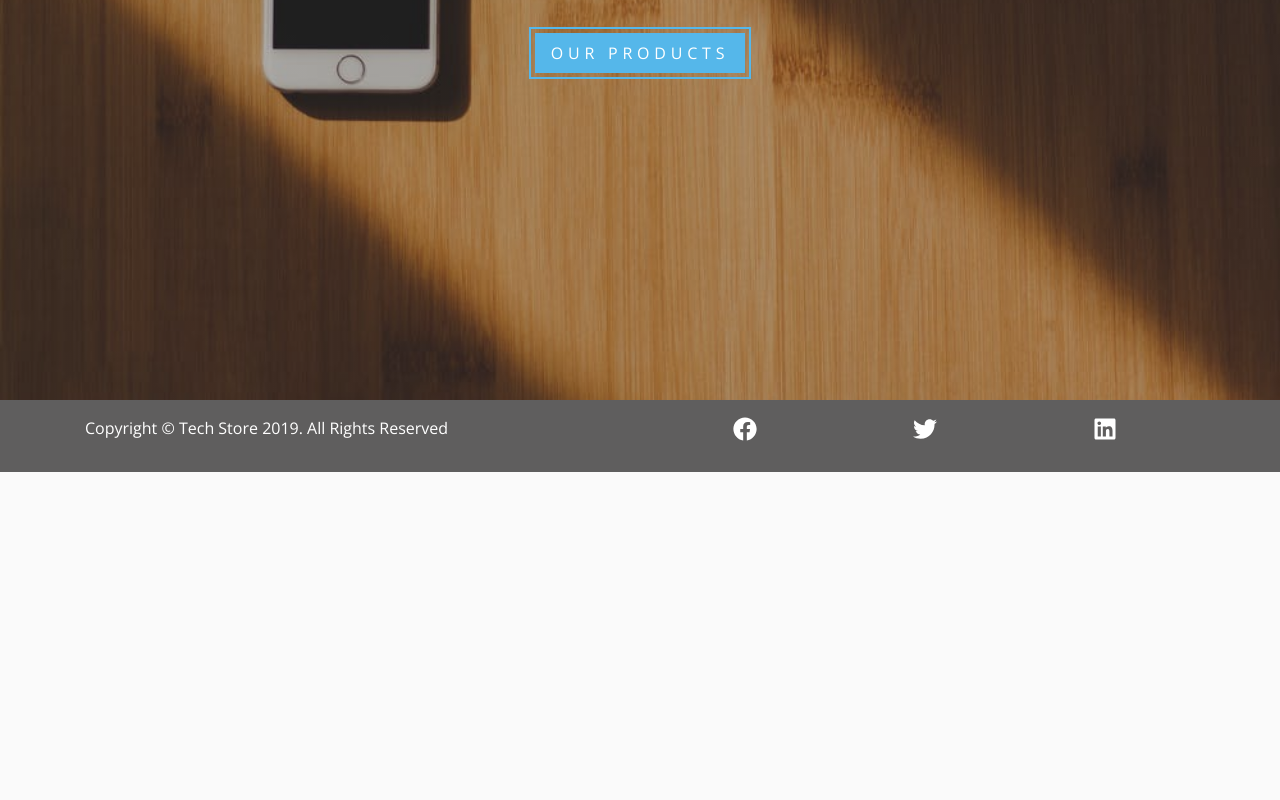
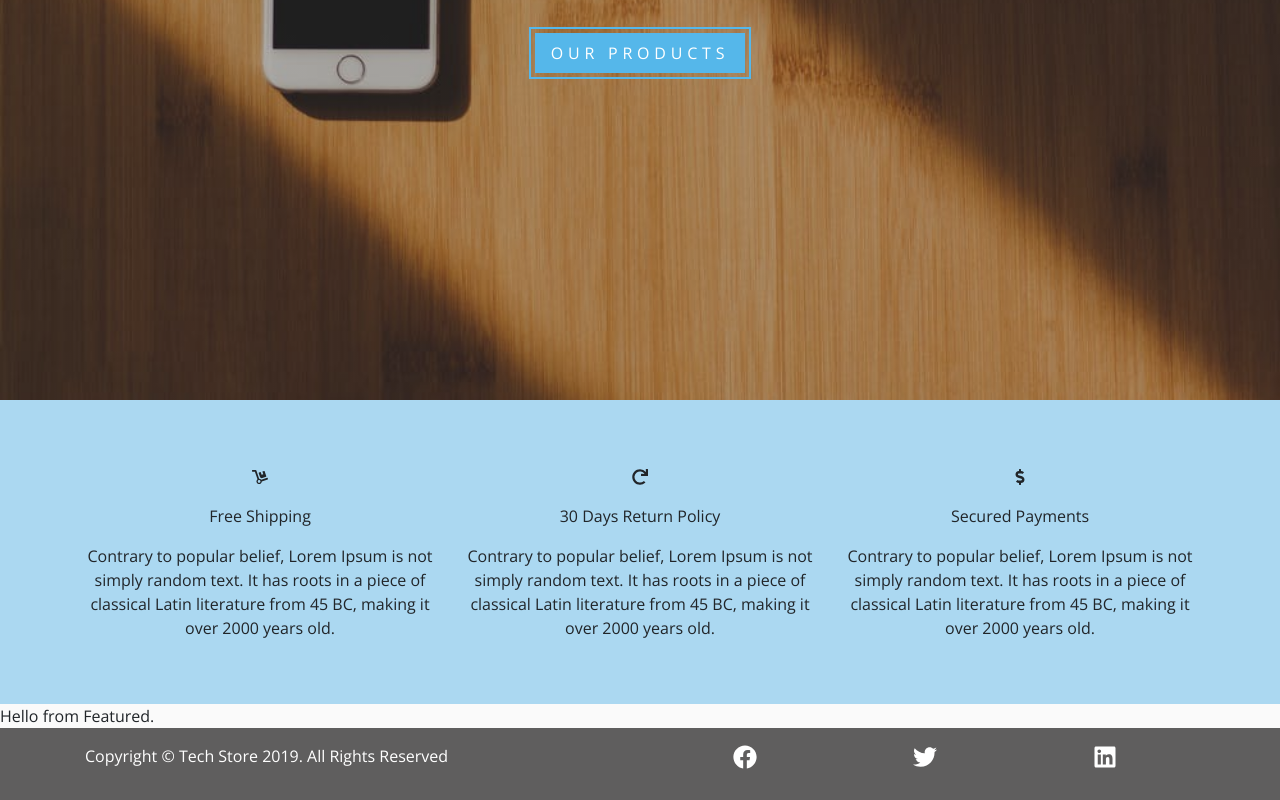
Before and after one commit to haveeru/react-tech-store, a React (Create React App) app: page / in a window 1280 px wide. Shown: the part 461-1261 px from the top of the page. Before the commit the page ends 933 px from the top, so only its background shows below. Built offline with nearby package versions, Linux system fonts and the light colour scheme.

Commit message:
home page services

```diff
--- /dev/null
+++ b/src/components/HomePage/Featured.js
@@ -0,0 +1,11 @@
+import React from 'react';
+
+const Featured = () => {
+    return (
+        <div>
+            Hello from Featured.
+        </div>
+    );
+};
+
+export default Featured;
--- /dev/null
+++ b/src/components/HomePage/Services.js
@@ -0,0 +1,69 @@
+import React, { Component } from 'react';
+import styled from 'styled-components';
+import {FaDolly, FaRedo, FaDollarSign } from 'react-icons/fa';
+
+class Services extends Component {
+    state = {
+        serivices: [
+            {
+               id: 1,
+               icon: <FaDolly />,
+               title: 'free shipping',
+               text: 'Contrary to popular belief, Lorem Ipsum is not simply random text. It has roots in a piece of classical Latin literature from 45 BC, making it over 2000 years old. '
+            },
+            {
+                id: 2,
+                icon: <FaRedo />,
+                title: '30 days return policy',
+                text: 'Contrary to popular belief, Lorem Ipsum is not simply random text. It has roots in a piece of classical Latin literature from 45 BC, making it over 2000 years old. '
+             },
+             {
+                id: 3,
+                icon: <FaDollarSign />,
+                title: 'secured payments',
+                text: 'Contrary to popular belief, Lorem Ipsum is not simply random text. It has roots in a piece of classical Latin literature from 45 BC, making it over 2000 years old. '
+             }
+        ]
+    }
+
+    render() {
+
+        return (
+            <ServicesWrapper className="py-5">
+                <div className="container">
+                    <div className="row">
+                        {this.state.serivices.map(item=>{
+                            return <div
+                                className="col-10 mx-auto col-sm-6 col-md-4 text-center my-3"
+                                key={item.id}
+                            >
+                                <div className="services-icon">
+                                    {item.icon}
+                                </div>
+                                <div className="mt-3 text-capitalize">
+                                    {item.title}
+                                </div>
+                                <div className="mt-3">
+                                     {item.text}
+                                </div>
+                            </div>
+                        })}
+                    </div>
+                </div>
+            </ServicesWrapper>
+        );
+    }
+}
+
+export default Services;
+
+const ServicesWrapper = styled.section`
+    background: rgba(95, 183, 234, 0.5);
+    .serivices-cons {
+        font-size: 2.5rem;
+        color: var(--primaryColor);
+        p {
+            color: var(--darkGrey);
+        }
+    }
+`;
--- a/src/pages/HomePage.js
+++ b/src/pages/HomePage.js
@@ -1,6 +1,8 @@
 import React from 'react';
 import Hero from '../components/Hero';
 import { Link } from 'react-router-dom';
+import Services from '../components/HomePage/Services';
+import Featured from '../components/HomePage/Featured';
 
 const HomePage = () => {
     return (
@@ -11,6 +13,8 @@ const HomePage = () => {
                     style={{margin: "2rem"}}
                >our products</Link>
             </Hero>
+            <Services />
+            <Featured />
         </>
     );
 };
```
